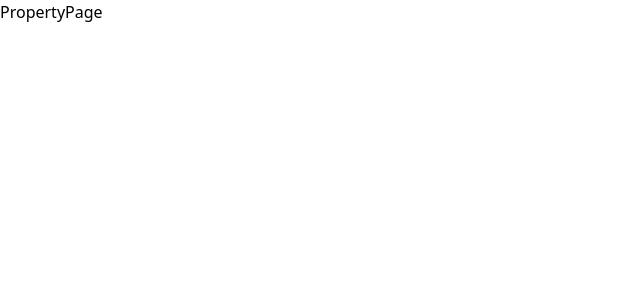
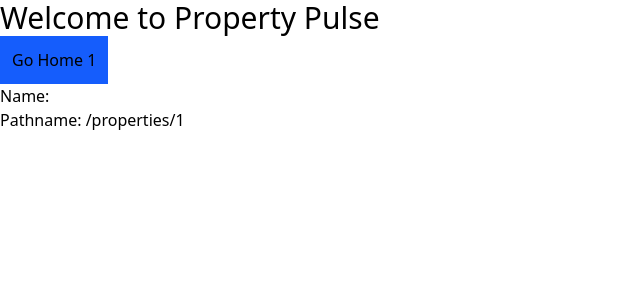
Before and after one commit to s54a/property-pulse, a Next.js app: page /properties/1 in a window 1280 px wide. Shown: the top 300 px of the page, without its empty margins (0-640 px from the left). Built offline with nearby package versions, Linux system fonts and the light colour scheme.

Commit message:
tried navigation hooks

```diff
--- a/src/app/page.tsx
+++ b/src/app/page.tsx
@@ -1,11 +1,17 @@
 // import { Metadata } from "next";
+import Link from "next/link";
 
 // export const metadata: Metadata = {
 //   title: "test",
 // };
 
 const HomePage = () => {
-  return <div>HomePage</div>;
+  return (
+    <div>
+      <h1 className="text-3xl">Welcome to Property Pulse</h1>
+      <Link href="/properties">Properties</Link>
+    </div>
+  );
 };
 
 export default HomePage;
--- a/src/app/properties/[...id]/page.tsx
+++ /dev/null
@@ -1,5 +0,0 @@
-const PropertyPage = () => {
-  return <div>PropertyPage</div>;
-};
-
-export default PropertyPage;
--- /dev/null
+++ b/src/app/properties/[id]/page.tsx
@@ -0,0 +1,29 @@
+"use client";
+import {
+  useRouter,
+  useParams,
+  useSearchParams,
+  usePathname,
+} from "next/navigation";
+
+const PropertyPage = () => {
+  const router = useRouter();
+  const { id } = useParams();
+  const searchParams = useSearchParams();
+  const pathname = usePathname();
+
+  const name = searchParams.get("name");
+
+  return (
+    <div>
+      <h1 className="text-3xl">Welcome to Property Pulse</h1>
+      <button className="bg-blue-600 p-3" onClick={() => router.push("/")}>
+        Go Home {id}
+      </button>
+      <p>Name: {name}</p>
+      <p>Pathname: {pathname}</p>
+    </div>
+  );
+};
+
+export default PropertyPage;
--- a/src/app/properties/page.tsx
+++ b/src/app/properties/page.tsx
@@ -1,5 +1,12 @@
+import Link from "next/link";
+
 const PropertiesPage = () => {
-  return <div>PropertiesPage</div>;
+  return (
+    <div>
+      <h1 className="text-3xl">Properties</h1>
+      <Link href={"/"}>Go to home</Link>
+    </div>
+  );
 };
 
 export default PropertiesPage;
```
